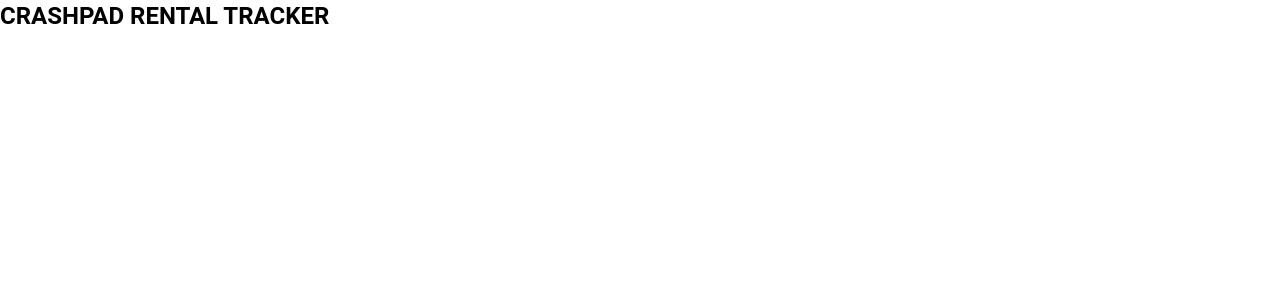
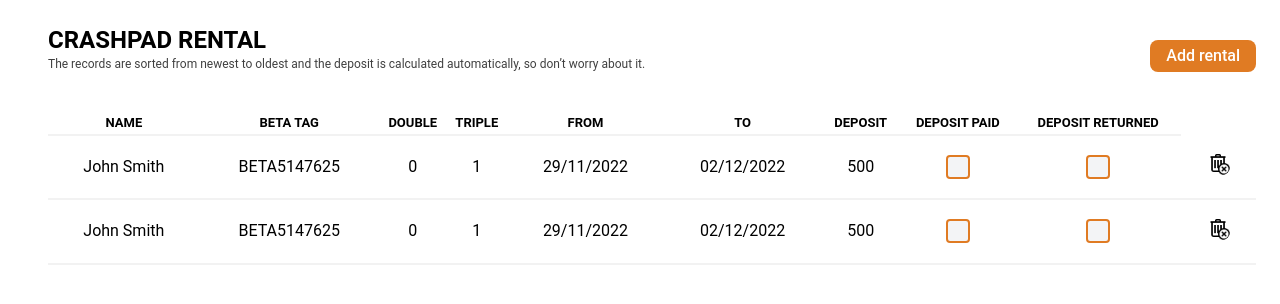
Before and after one commit to zuzik772/4th_semester_final_project, a React (Create React App) app: page /trackers in a window 1280 px wide. Shown: the top 304 px of the page. Built offline with nearby package versions, Linux system fonts and the light colour scheme.

Commit message:
trackers

```diff
--- a/src/components/FilterButton.jsx
+++ b/src/components/FilterButton.jsx
@@ -1,8 +1,8 @@
 export default function FilterButton(props) {
   return (
-    <div className="border-x border-y border-accent px-2 rounded-xl w-28">
+    <div className="border-x border-y border-accent px-2 rounded-xl w-28 hover:bg-fadedAccent cursor-pointer">
       <input type="radio" id="filter" name="filter" className="hidden" />
-      <label htmlFor="filter" className="font-normal">
+      <label htmlFor="filter" className="font-normal cursor-pointer">
         {props.title}
       </label>
     </div>
--- a/src/components/ModalDelivery.jsx
+++ b/src/components/ModalDelivery.jsx
@@ -3,7 +3,7 @@ import RequiredIcon from "./icons/RequiredIcon";
 import CloseIcon from "./icons/CloseIcon";
 export default function ModalDelivery(props) {
   return (
-    <div className="bg-dark fixed top-0 left-0 right-0 z-50 h-screen flex place-content-center items-center">
+    <div className="bg-modal fixed top-0 left-0 right-0 z-50 h-screen flex place-content-center items-center">
       <div id="small-modal" tabIndex="-1" className="w-96">
         <div className="relative w-full h-full max-w-md md:h-auto">
           <div className="relative bg-white rounded-lg shadow dark:bg-gray-700">
--- a/src/components/ModalInventory.jsx
+++ b/src/components/ModalInventory.jsx
@@ -3,7 +3,7 @@ import RequiredIcon from "./icons/RequiredIcon";
 import CloseIcon from "./icons/CloseIcon";
 export default function ModalInventory(props) {
   return (
-    <div className="bg-dark fixed top-0 left-0 right-0 z-50 h-screen flex place-content-center items-center">
+    <div className="bg-modal fixed top-0 left-0 right-0 z-50 h-screen flex place-content-center items-center">
       <div id="small-modal" tabIndex="-1" className="w-96">
         <div className="relative w-full h-full max-w-md md:h-auto">
           <div className="relative bg-white rounded-lg shadow dark:bg-gray-700">
@@ -33,12 +33,10 @@ export default function ModalInventory(props) {
                   <option value="category" defaultValue disabled>
                     Choose category
                   </option>
-                  <option value="bars">bars</option>
                   <option value="beer">beer</option>
                   <option value="cleaning">cleaning</option>
                   <option value="coffee">coffee</option>
                   <option value="food">food</option>
-                  <option value="shakes">shakes</option>
                 </select>
               </div>
               <div className="flex flex-col gap-0.5 mt-4">
--- a/src/components/ModalRental.jsx
+++ b/src/components/ModalRental.jsx
@@ -3,10 +3,10 @@ import RequiredIcon from "./icons/RequiredIcon";
 import CloseIcon from "./icons/CloseIcon";
 export default function ModalRental(props) {
   return (
-    <div className="bg-dark fixed top-0 left-0 right-0 z-50 h-screen flex place-content-center items-center">
+    <div className="bg-modal fixed top-0 left-0 right-0 z-50 h-screen flex place-content-center items-center">
       <div id="small-modal" tabIndex="-1" className="w-96">
         <div className="relative w-full h-full max-w-md md:h-auto">
-          <div className="relative bg-white rounded-lg shadow dark:bg-gray-700">
+          <div className="relative bg-white rounded-lg shadow">
             <div className="flex items-center justify-between p-5 border-b rounded-t dark:border-gray-600">
               <h3 className="text-xl font-medium">Add rental</h3>
               <button
--- a/src/global.css
+++ b/src/global.css
@@ -34,10 +34,6 @@ nav li span {
   opacity: 0.5;
 }
 
-li:hover {
-  color: #e07b23;
-}
-
 input::placeholder {
   color: #5c5c5c;
 }
@@ -56,6 +52,9 @@ label:not(input[type="radio"] + label) {
   font-size: 0.75rem;
 }
 
+thead {
+  font-size: small;
+}
 tr th {
   border-bottom: solid 2px #f2f2f2;
   text-transform: uppercase;
@@ -66,6 +65,19 @@ td {
   padding: 1rem;
 }
 
+td button img {
+  min-width: 22px;
+}
+@media only screen and (max-width: 640px) {
+  td {
+    padding: 0.5rem;
+  }
+}
+@media only screen and (max-width: 1040px) {
+  td {
+    font-size: small;
+  }
+}
 tr {
   text-align: center;
 }
--- a/src/pages/Inventory.jsx
+++ b/src/pages/Inventory.jsx
@@ -11,24 +11,24 @@ export default function Inventory() {
   const handleShow = () => setShow(true);
 
   return (
-    <main className="w-full 2xl:w-3/5 h-fit p-2 sm:p-6 sm:pl-12 block lg:grid gap-6">
+    <main className="overflow-x-auto w-full 2xl:w-3/5 h-fit p-2 sm:p-6 sm:pl-12 block lg:grid gap-6">
       <div className="flex flex-wrap sm:flex-nowrap justify-between">
         <MainTitle title="Inventory overview" />
         <CTA title="Add item" handleCTA={handleShow} />
       </div>
       {show ? <ModalInventory handleCTA={handleClose} /> : null}
-
-      <div className="flex flex-wrap gap-2 my-6 text-center">
+      <div className="flex flex-col gap-1">
+        <span className="text-sm">Filter by category:</span>
+        <div className="flex flex-wrap gap-4 text-center">
           <FilterButton title="All" />
-        <FilterButton title="Bars" />
           <FilterButton title="Beer" />
           <FilterButton title="Cleaning" />
           <FilterButton title="Coffee" />
           <FilterButton title="Food" />
-        <FilterButton title="Shakes" />
           <FilterButton title="Soft drinks" />
         </div>
-      <table>
+      </div>
+      <table className="w-full">
         <thead>
           <tr>
             <th>Category</th>
--- a/src/pages/Trackers.jsx
+++ b/src/pages/Trackers.jsx
@@ -1,8 +1,89 @@
-import Maintitle from "../components/MainTitle";
+import MainTitle from "../components/MainTitle";
+import CTA from "../components/CTA";
+import AmountInput from "../components/AmountInput";
+import removeIcon from "../img/trash.png";
+import { useState } from "react";
+import Checkbox from "../components/Checkbox";
+import ModalRental from "../components/ModalRental";
+
 export default function Trackers() {
+  const [show, setShow] = useState(false);
+  const handleClose = () => setShow(false);
+  const handleShow = () => setShow(true);
+
   return (
     <>
-      <Maintitle title="Crashpad rental tracker" />
+      <main className="overflow-x-auto w-full 2xl:w-3/5 h-fit p-2 sm:p-6 sm:pl-12 block lg:grid gap-6">
+        <div className="flex flex-wrap items-center justify-between">
+          <div>
+            <MainTitle title="Crashpad rental" />
+            <p className="text-xs opacity-75 mb-4">
+              The records are sorted from newest to oldest and the deposit is calculated
+              automatically, so don’t worry about it.
+            </p>
+          </div>
+          <CTA title="Add rental " handleCTA={handleShow} />
+        </div>
+        {show ? <ModalRental handleCTA={handleClose} /> : null}
+
+        <table className="w-full">
+          <thead>
+            <tr>
+              <th>Name</th>
+              <th>Beta tag</th>
+              <th>Double</th>
+              <th>Triple</th>
+              <th>From</th>
+              <th>To</th>
+              <th>Deposit</th>
+              <th>Deposit paid</th>
+              <th>Deposit returned</th>
+            </tr>
+          </thead>
+          <tbody>
+            <tr>
+              <td>John Smith</td>
+              <td>BETA5147625</td>
+              <td>0</td>
+              <td>1</td>
+              <td>29/11/2022</td>
+              <td>02/12/2022</td>
+              <td>500</td>
+              <td>
+                <Checkbox />
+              </td>
+              <td>
+                <Checkbox />
+              </td>
+              <td>
+                <button>
+                  <img src={removeIcon} alt="remove icon" className="hover:bg-fadedAccent" />
+                </button>
+              </td>
+            </tr>
+            <tr>
+              <td>John Smith</td>
+              <td>BETA5147625</td>
+              <td>0</td>
+              <td>1</td>
+              <td>29/11/2022</td>
+              <td>02/12/2022</td>
+              <td>500</td>
+              <td>
+                <Checkbox />
+              </td>
+              <td>
+                <Checkbox />
+              </td>
+              <td>
+                <button>
+                  <img src={removeIcon} alt="remove icon" className="hover:bg-fadedAccent" />
+                </button>
+              </td>
+            </tr>
+          </tbody>
+        </table>
+      </main>
     </>
   );
 }
--- a/tailwind.config.js
+++ b/tailwind.config.js
@@ -16,6 +16,7 @@ module.exports = {
       fadedAccent: "#FFC18A",
       white: "#FDFDFD",
       fadedBlue: "#639AF1",
+      modal: "rgba(0, 0, 0, 0.35)",
     },
     fontFamily: {
       mainFont: ["Roboto", "sans-serif"],
```
Also changed, not shown: src/pages/Posts.jsx (+4 -7 lines). Lines whose indentation alone changed are shown as unchanged.
